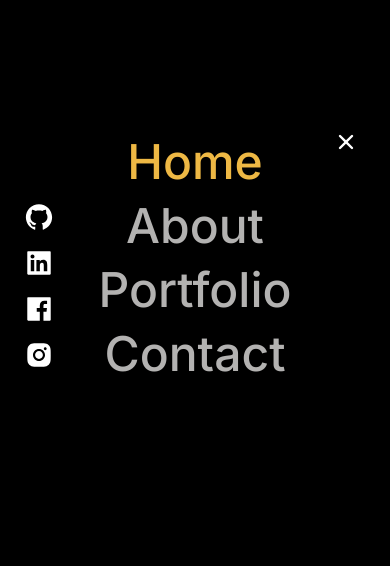
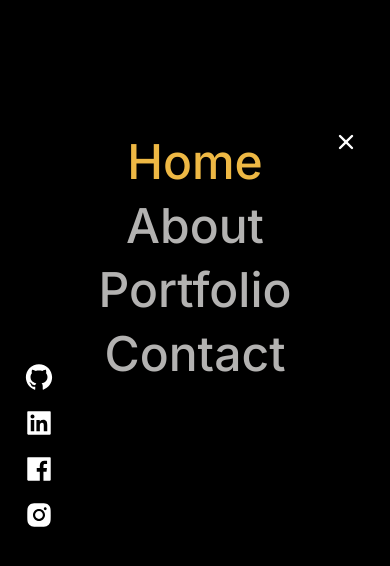
Before and after one commit to UjjwalSilwal/My-Portfolio-using-Typescript, a Next.js app: page / in a window 390 px wide. Both pictures are taken after a click on the icon 362 px from the left and 32 px from the top of the page. Shown: the top 566 px of the page. Built offline with nearby package versions, Linux system fonts and the light colour scheme.

Commit message:
adjusted css2

```diff
--- a/components/Navbar.tsx
+++ b/components/Navbar.tsx
@@ -69,7 +69,7 @@ export default function Navbar() {
         </div>
       </nav>
       <motion.div variants={menuVariants} initial="hidden" animate={showMenu ? "visible": "hidden"}  className="bg-Black fixed top-0 right-0 w-16 h-16 rounded-full"></motion.div>
-      <motion.nav variants={navLinkVariants} animate={showMenu ? "visible" : "hidden"} className="md:hidden it text-center mt-20 pt-20 ">
+      <motion.nav variants={navLinkVariants} animate={showMenu ? "visible" : "hidden"} className="md:hidden it flex flex-col text-center mt-20 pt-20 py-[10rem]">
         {navLinks.map(navLink => (
           <Link key={navLink.label} href={navLink.path} className={`block px-3 py-2 text-5xl font-medium ${isActive(navLink.path)}`} onClick={(prev) => setShowMenu(!prev)}>
             {navLink.label}
```
